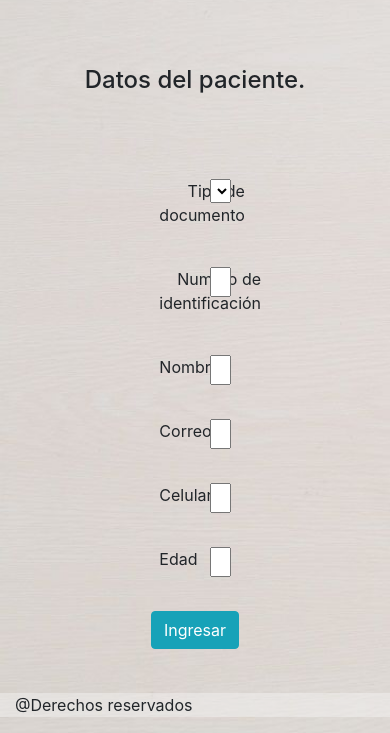
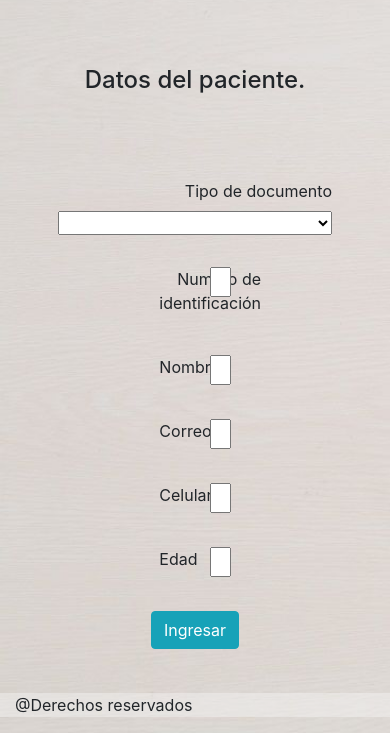
Before and after one commit to carolinarozo/asignadorTurnos, a plain HTML site: page formulario.html in a window 390 px wide. Shown: the part 236-969 px from the top of the page. Drawn offline with nearby package versions, Linux system fonts and the light colour scheme.

Commit message:
Update formulario.html

```diff
--- a/formulario.html
+++ b/formulario.html
@@ -58,13 +58,13 @@
             <div class="container-fluid">
                 <div class="row m-4 p-1 justify-content-center">
 
-                    <div class="col-2 text-right ">
+                    <div class="col-md-2 text-right ">
 
 
 
                         <label for="tipoID">Tipo de documento</label>
                     </div>
-                    <div class="col-2">
+                    <div class="col-md-2">
 
                         <select class="w-100" name="tipoID" id="tipoID">
                             <option value=""></option>
```
